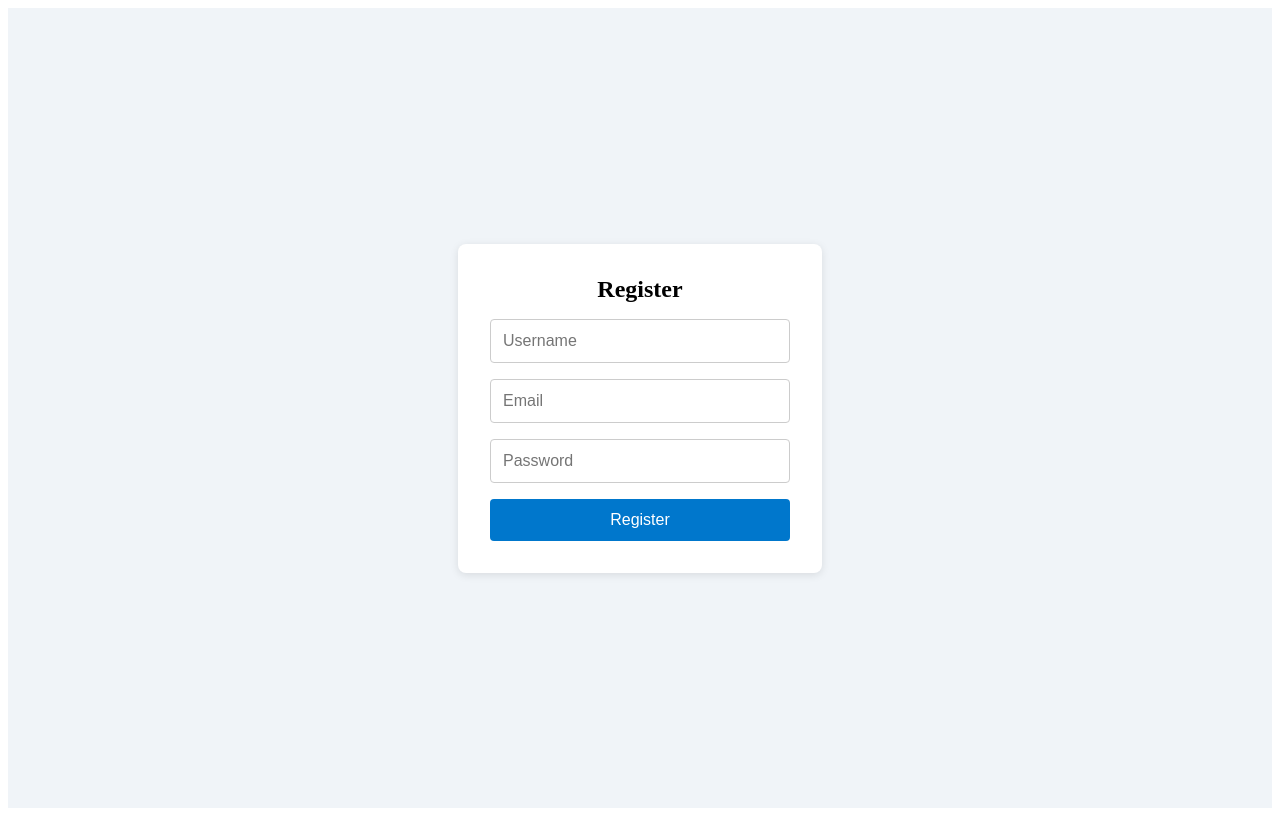
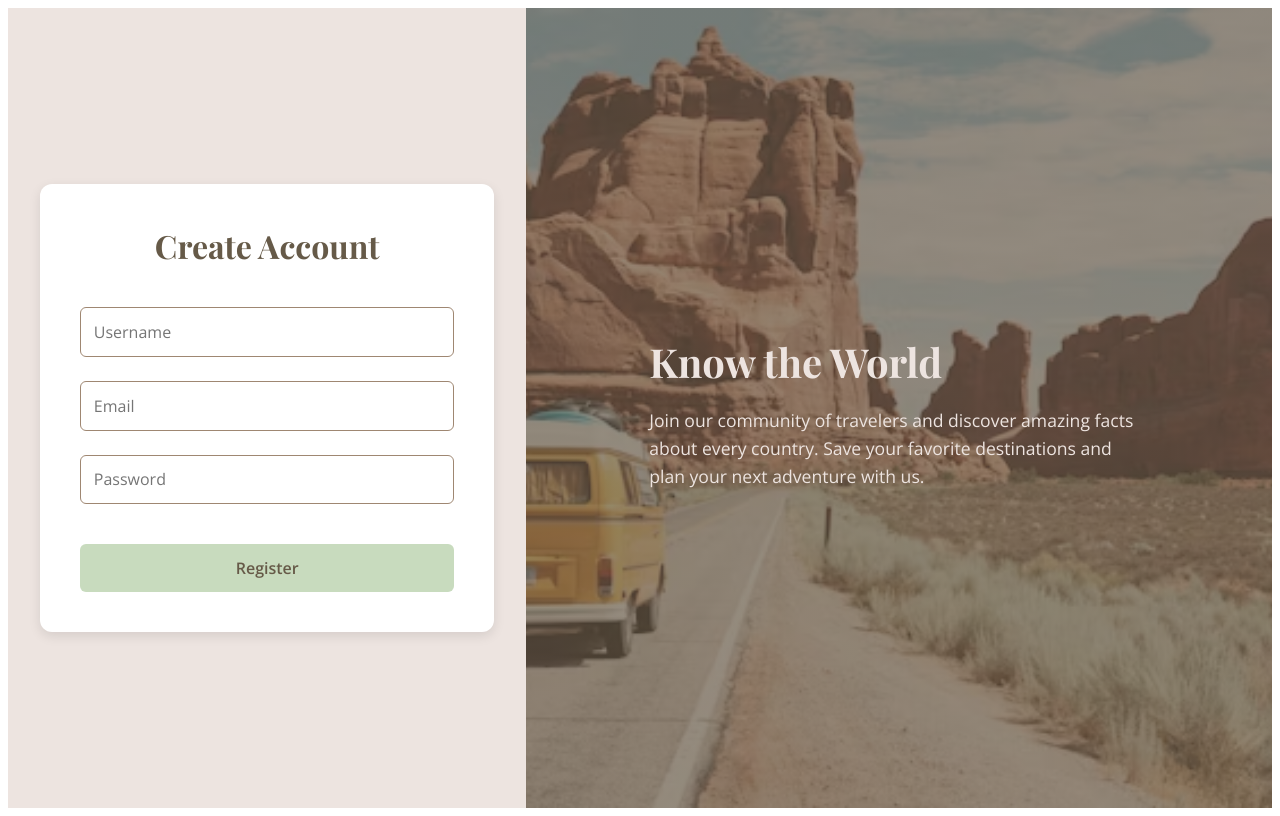
Before and after one commit to Moringa-SDF-PT10/Group-2-Know-The-World-Project, a React (Vite) app: page / in a window 1280 px wide. Built offline with nearby package versions, Linux system fonts and the light colour scheme.

Commit message:
Modified Stephens Jsx and applied the CSS

```diff
--- a/index.html
+++ b/index.html
@@ -4,6 +4,7 @@
 <head>
   <meta charset="UTF-8" />
   <link rel="icon" type="image/svg+xml" href="" />
+  <link href="https://fonts.googleapis.com/css2?family=Playfair+Display:wght@400;700&family=Open+Sans:wght@300;400;600&display=swap" rel="stylesheet">
   <meta name="viewport" content="width=device-width, initial-scale=1.0" />
   <title>Know The World</title>
 </head>
--- /dev/null
+++ b/src/components/App.css
@@ -0,0 +1,97 @@
+/* Registration Page CSS */
+.registration-page {
+  display: flex;
+  height: 100vh;
+  width: 100%;
+}
+
+.registration-container {
+  width: 40%;
+  display: flex;
+  align-items: center;
+  justify-content: center;
+  background-color: #EDE4E0;
+  padding: 2rem;
+}
+
+.registration-form {
+  display: flex;
+  flex-direction: column;
+  gap: 1.5rem;
+  padding: 2.5rem;
+  background: #FFFFFF;
+  border-radius: 12px;
+  box-shadow: 0 4px 12px rgba(0,0,0,0.1);
+  width: 100%;
+  max-width: 400px;
+}
+
+.registration-image {
+  width: 60%;
+  background: linear-gradient(rgba(102, 90, 72, 0.7), rgba(102, 90, 72, 0.7)),
+              url('../Assets/photo-1469854523086-cc02fe5d8800.avif') center/cover;
+  display: flex;
+  align-items: center;
+  justify-content: center;
+  color: #EDE4E0;
+  padding: 2rem;
+}
+
+.image-content {
+  max-width: 500px;
+}
+
+.image-content h1 {
+  font-family: 'Playfair Display', serif;
+  font-size: 2.5rem;
+  margin-bottom: 1rem;
+}
+
+.image-content p {
+  font-family: 'Open Sans', sans-serif;
+  font-size: 1.1rem;
+  line-height: 1.6;
+}
+
+/* Form Elements */
+.registration-heading {
+  margin: 0;
+  text-align: center;
+  color: #665A48;
+  font-family: 'Playfair Display', serif;
+  font-size: 2rem;
+  margin-bottom: 1rem;
+}
+
+.registration-input {
+  padding: 0.8rem;
+  font-size: 1rem;
+  border-radius: 6px;
+  border: 1px solid #9F8772;
+  font-family: 'Open Sans', sans-serif;
+  transition: all 0.3s ease;
+}
+.registration-input:focus {
+  border-color: #665A48;
+  outline: none;
+  box-shadow: 0 0 5px rgba(102, 90, 72, 0.5);
+}
+.registration-button {
+  padding: 0.8rem;
+  font-size: 1rem;
+  background-color: #C8DBBE;
+  color: #665A48;
+  border: none;
+  border-radius: 6px;
+  cursor: pointer;
+  font-family: 'Open Sans', sans-serif;
+  font-weight: 600;
+  transition: all 0.3s ease;
+  margin-top: 1rem;
+}
+
+.registration-button:hover {
+  background-color: #9F8772;
+  color: #FFFFFF;
+  transform: translateY(-2px);
+}
--- a/src/components/App.jsx
+++ b/src/components/App.jsx
@@ -1,5 +1,6 @@
 import React from "react";
 import Register from "./Register"; // make sure this file exists
+import "./App.css";
 
 function App() {
   return (
--- a/src/components/Register.jsx
+++ b/src/components/Register.jsx
@@ -37,15 +37,17 @@ function Register() {
   };
 
   return (
-    <div style={styles.container}>
-      <form style={styles.form} onSubmit={handleSubmit}>
-        <h2 style={styles.heading}>Register</h2>
+    <div className="registration-page">
+      <div className="registration-container">
+        <form className="registration-form" onSubmit={handleSubmit}>
+          <h2 className="registration-heading">Create Account</h2>
           <input
             name="username"
             placeholder="Username"
             value={formData.username}
             onChange={handleChange}
-          style={styles.input}
+            className="registration-input"
+            required
           />
           <input
             name="email"
@@ -53,7 +55,8 @@ function Register() {
             placeholder="Email"
             value={formData.email}
             onChange={handleChange}
-          style={styles.input}
+            className="registration-input"
+            required
           />
           <input
             name="password"
@@ -61,61 +64,26 @@ function Register() {
             placeholder="Password"
             value={formData.password}
             onChange={handleChange}
-          style={styles.input}
+            className="registration-input"
+            required
+            minLength="6"
           />
-        <button
-          type="submit"
-          style={{
-            ...styles.button,
-            transition: "background-color 0.3s",
-          }}
-          onMouseOver={(e) => (e.target.style.backgroundColor = "#005fa3")}
-          onMouseOut={(e) => (e.target.style.backgroundColor = "#0077cc")}
-        >
+          <button type="submit" className="registration-button">
             Register
           </button>
         </form>
       </div>
+      <div className="registration-image">
+        <div className="image-content">
+          <h1>Know the World</h1>
+          <p>
+            Join our community of travelers and discover amazing facts about every country.
+            Save your favorite destinations and plan your next adventure with us.
+          </p>
+        </div>
+      </div>
+    </div>
   );
 }
 
-const styles = {
-  container: {
-    display: 'flex',
-    height: '100vh',
-    alignItems: 'center',
-    justifyContent: 'center',
-    background: '#f0f4f8'
-  },
-  form: {
-    display: 'flex',
-    flexDirection: 'column',
-    gap: '1rem',
-    padding: '2rem',
-    background: '#ffffff',
-    borderRadius: '8px',
-    boxShadow: '0 2px 8px rgba(0,0,0,0.1)',
-    minWidth: '300px'
-  },
-  heading: {
-    margin: 0,
-    textAlign: 'center'
-  },
-  input: {
-    padding: '0.75rem',
-    fontSize: '1rem',
-    borderRadius: '4px',
-    border: '1px solid #ccc'
-  },
-  button: {
-    padding: '0.75rem',
-    fontSize: '1rem',
-    backgroundColor: '#0077cc',
-    color: '#fff',
-    border: 'none',
-    borderRadius: '4px',
-    cursor: 'pointer'
-  }
-};
-
 export default Register;
```
Also changed, not shown: src/App.css (deleted), src/Assets/photo-1469854523086-cc02fe5d8800.avif (added). Lines whose indentation alone changed are shown as unchanged.
